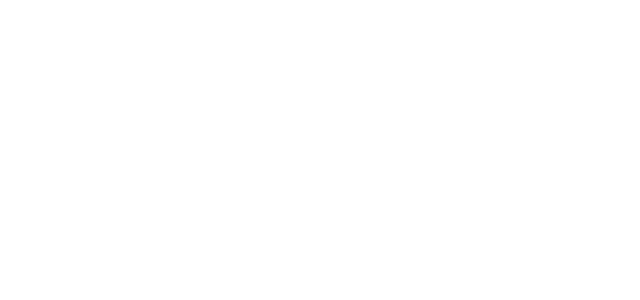
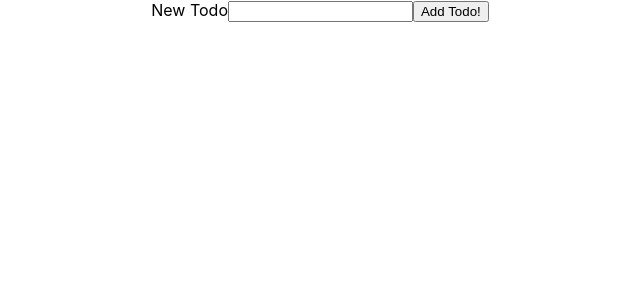
Before and after one commit to JoseBorbon/todo-app, a React (Create React App) app: page / in a window 1280 px wide. Shown: the top 300 px of the page, without its empty margins (320-960 px from the left). Built offline with nearby package versions, Linux system fonts and the light colour scheme.

Commit message:
add TodoForm Component for user input

```diff
--- a/src/TodoForm.jsx
+++ b/src/TodoForm.jsx
@@ -1,8 +1,44 @@
 import React, { Component } from 'react';
 
 class TodoForm extends Component {
+  constructor(props) {
+    super(props);
+    this.state = { task: '' };
+    this.handleChange = this.handleChange.bind(this);
+    this.handleSubmit = this.handleSubmit.bind(this);
+  }
+
+  handleChange(event) {
+    event.preventDefault();
+    this.setState({
+      [event.target.name]: event.target.value,
+    });
+  }
+
+  handleSubmit(event) {
+    event.preventDefault();
+    if (this.state.task.length === 0) return;
+    const newTask = { isComplete: false, task: this.state.task };
+    this.props.handleAddTodo(newTask);
+    this.setState({
+      task: '',
+    });
+  }
+
   render() {
-    return <div></div>;
+    return (
+      <form onSubmit={this.handleSubmit}>
+        <label htmlFor="todo">New Todo</label>
+        <input
+          type="text"
+          id="todo"
+          name="task"
+          value={this.state.task}
+          onChange={this.handleChange}
+        />
+        <button>Add Todo!</button>
+      </form>
+    );
   }
 }
 
```
